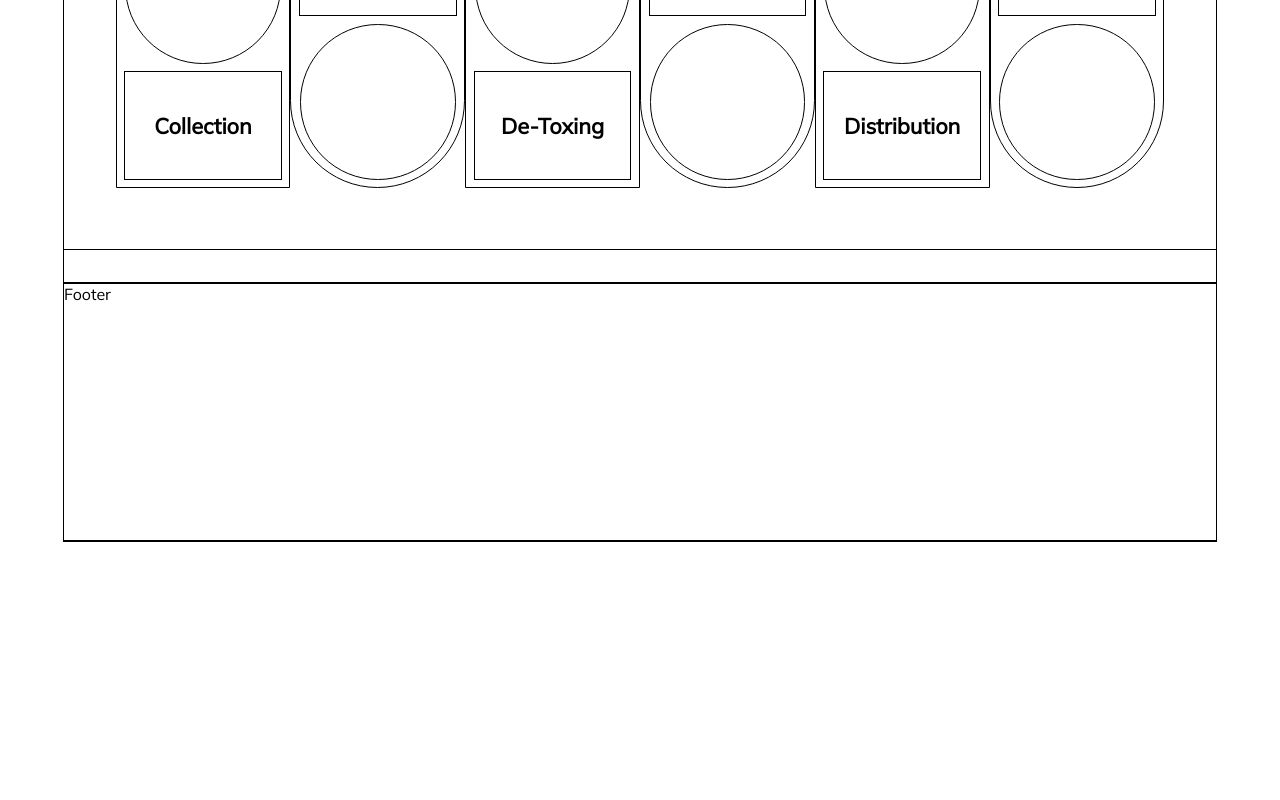
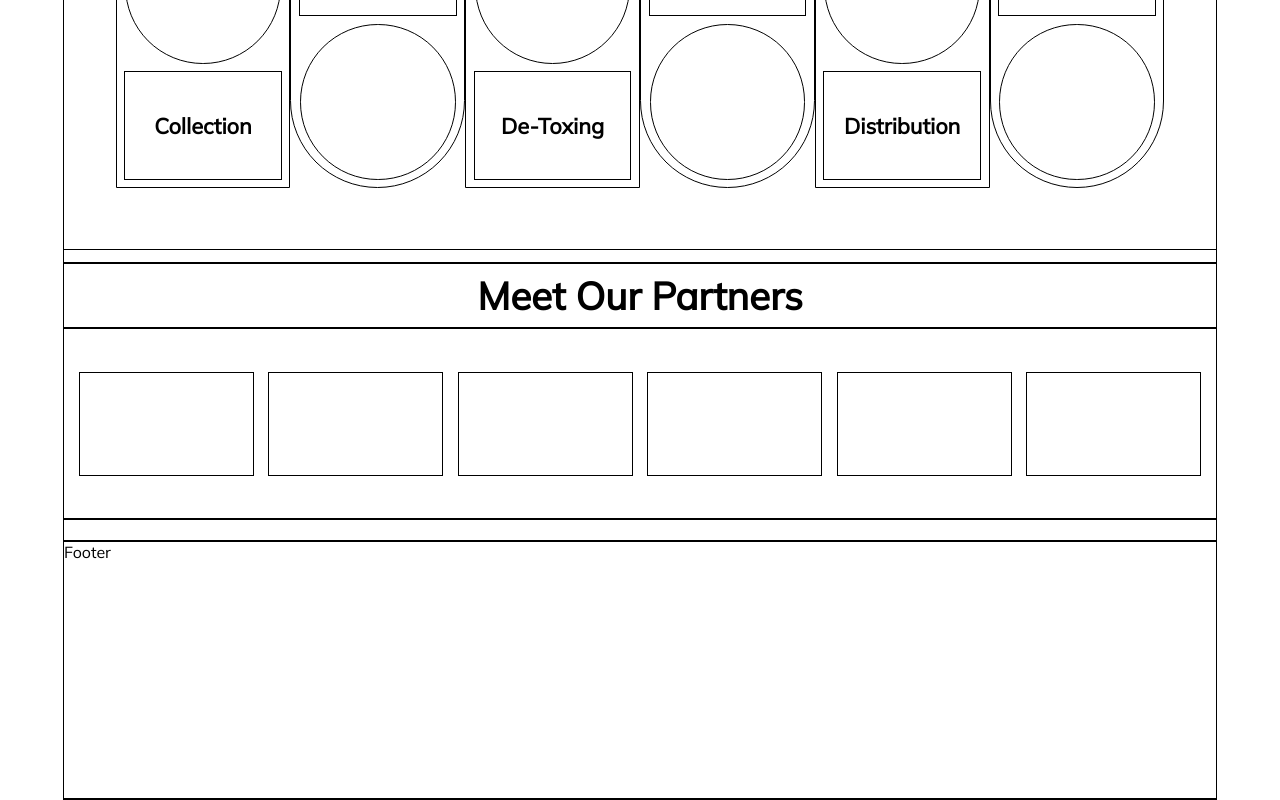
Before and after one commit to MokuaEnock/greenly, a React (Create React App) app: page / in a window 1280 px wide. Shown: the part 2361-3161 px from the top of the page. Before the commit the page ends 2903 px from the top, so only its background shows below. Built offline with nearby package versions, Linux system fonts and the light colour scheme.

Commit message:
create partners section

```diff
--- a/src/pages/landing/landing.css
+++ b/src/pages/landing/landing.css
@@ -427,3 +427,46 @@
     justify-content: center;
     text-align: center;
 }
+
+#partners {
+    width: 100%;
+    height: 20vw;
+    display: flex;
+    flex-direction: column;
+    align-items: center;
+    justify-content: space-between;
+    text-align: center;
+    border: thin solid black;
+}
+
+#partners>#title {
+    width: 100%;
+    height: 5vw;
+    font-size: 3vw;
+    font-weight: bold;
+    border: thin solid black;
+    display: flex;
+    flex-direction: column;
+    align-items: center;
+    justify-content: center;
+    text-align: center;
+}
+
+#partners>#content {
+    width: 100%;
+    height: 15vw;
+    font-weight: bold;
+    border: thin solid black;
+    display: flex;
+    flex-direction: row;
+    align-items: center;
+    justify-content: space-evenly;
+    text-align: center;
+}
+
+#partners>#content>span {
+    width: 15%;
+    height: 8vw;
+    border: thin solid black;
+
+}
--- a/src/pages/landing/landing.js
+++ b/src/pages/landing/landing.js
@@ -152,7 +152,17 @@ export default function Landing() {
         </div>
       </section>
 
-      <section id="partners"></section>
+      <section id="partners">
+        <div id="title">Meet Our Partners</div>
+        <div id="content">
+          <span></span>
+          <span></span>
+          <span></span>
+          <span></span>
+          <span></span>
+          <span></span>
+        </div>
+      </section>
 
       <section id="request"></section>
     </main>
```
